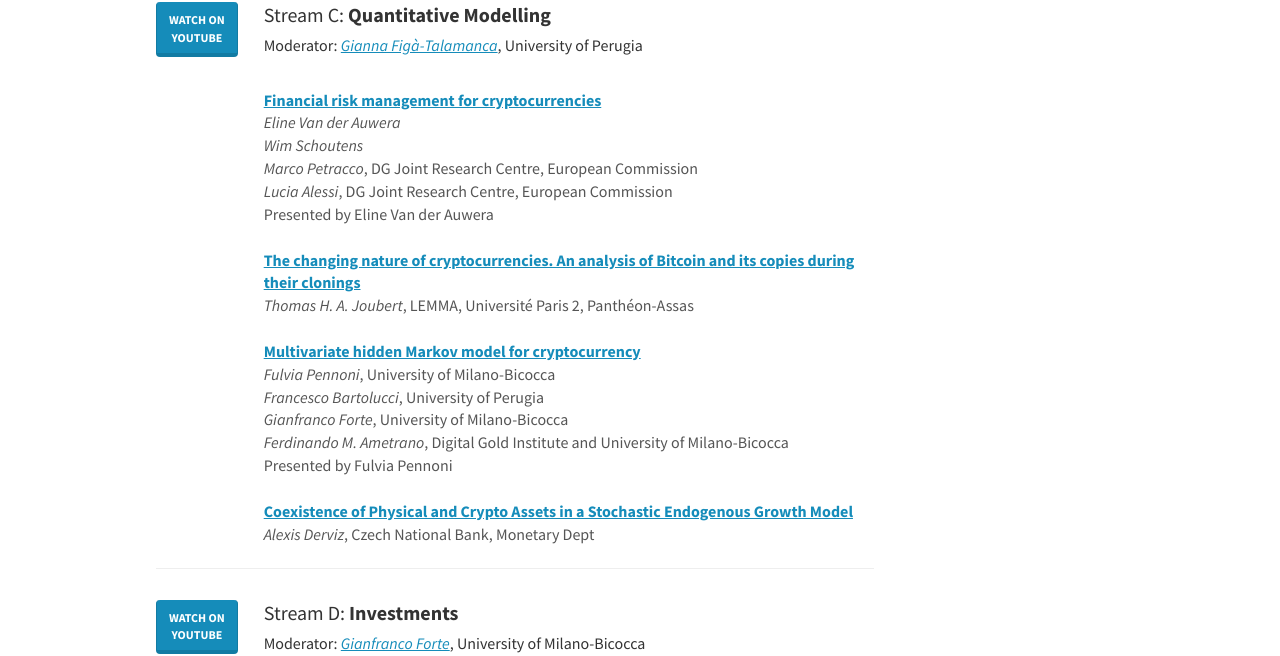
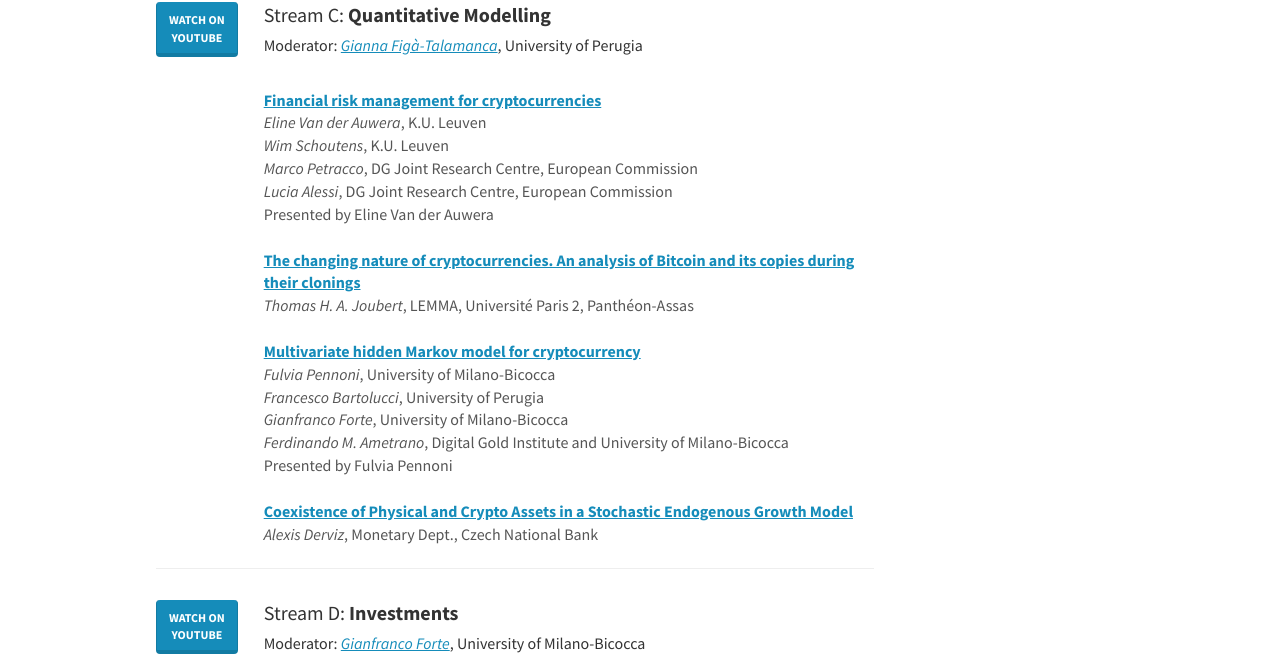
Before and after one commit to cryptoassetlab/cryptoassetlab.github.io, a Jekyll site: the page built from _pages/cal2020-program.html, in a window 1280 px wide and 900 px high, scrolled down 2255 px. Shown: the part 148-804 px from the top of the window. Built offline with Jekyll 4.4.1, drawn with Linux system fonts in a browser that asks for light colours; nearby versions of some CDN libraries.

Commit message:
fixed affiliations

```diff
--- a/_data/cal2020_papers.yml
+++ b/_data/cal2020_papers.yml
@@ -113,9 +113,9 @@
 - paper: Financial risk management for cryptocurrencies
   link: https://cryptoassetlab.diseade.unimib.it/docs/CAL2020/Quantitative_Modelling_1.pdf
   author1: Eline Van der Auwera
-  affiliation1:
+  affiliation1: K.U. Leuven
   author2: Wim Schoutens
-  affiliation2:
+  affiliation2: K.U. Leuven
   author3: Marco Petracco
   affiliation3: DG Joint Research Centre, European Commission
   author4: Lucia Alessi
@@ -155,7 +155,7 @@
 - paper: Coexistence of Physical and Crypto Assets in a Stochastic Endogenous Growth Model
   link: https://cryptoassetlab.diseade.unimib.it/docs/CAL2020/Quantitative_Modelling_4.pdf
   author1: Alexis Derviz
-  affiliation1: Czech National Bank, Monetary Dept
+  affiliation1: Monetary Dept., Czech National Bank
   author2:
   affiliation2:
   author3:
```
